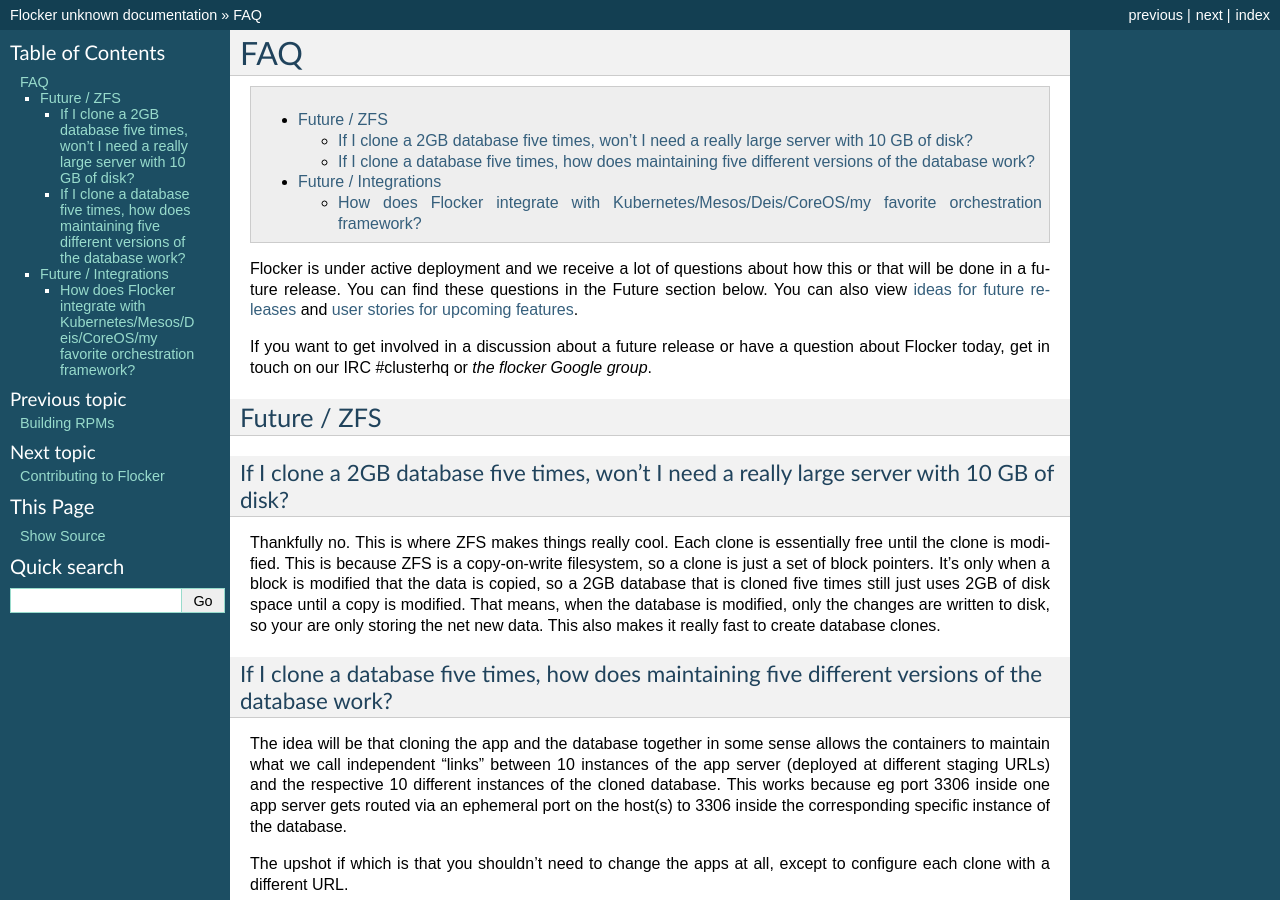
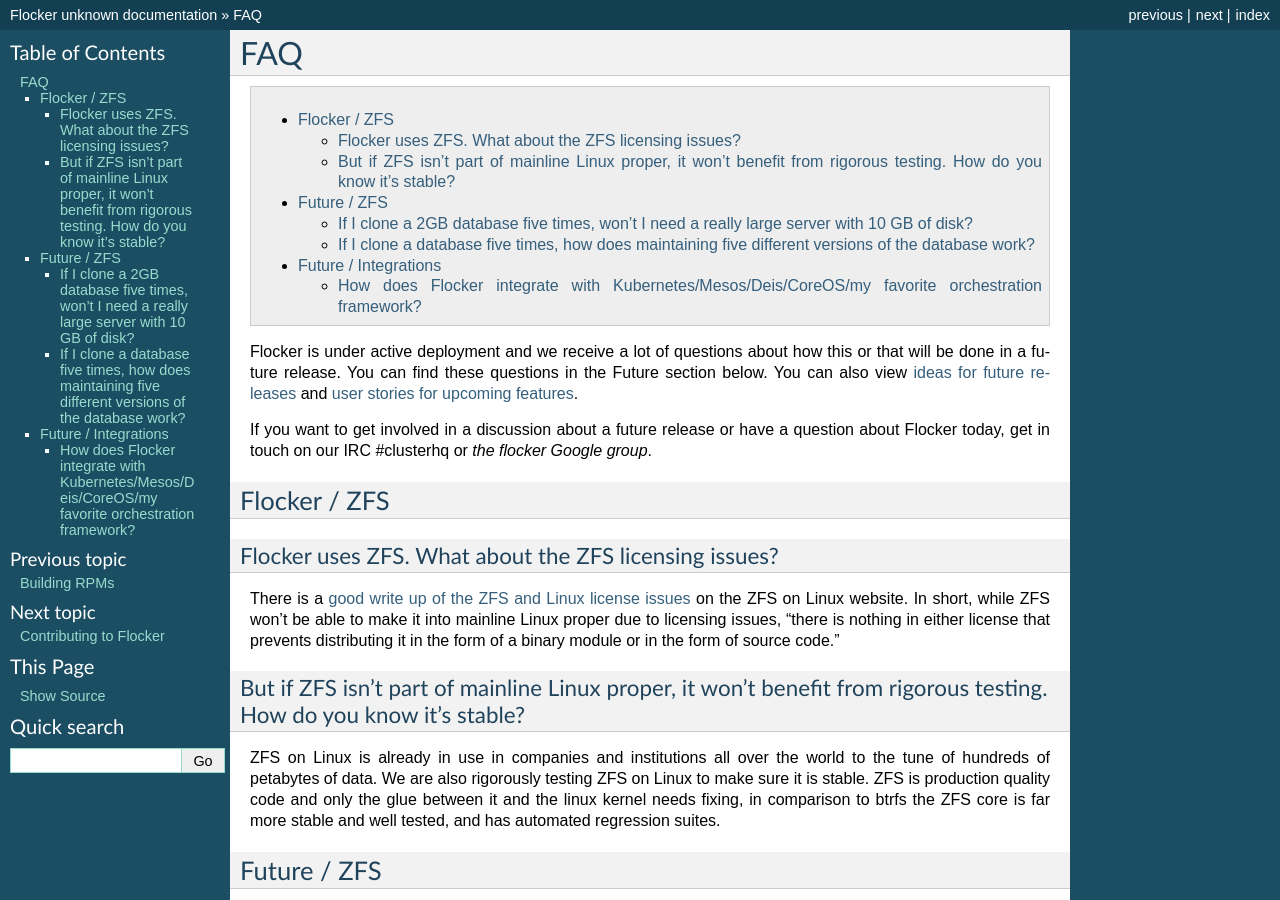
Before and after one commit to ClusterHQ/flocker, a Sphinx documentation site: the page built from docs/faq/index.rst, in a window 1280 px wide and 900 px high. Built offline with Sphinx 7.4.7, drawn with Linux system fonts in a browser that asks for light colours.

Commit message:
added ZFS licensing questions

```diff
--- a/docs/faq/index.rst
+++ b/docs/faq/index.rst
@@ -10,6 +10,19 @@
 Flocker is under active deployment and we receive a lot of questions about how this or that will be done in a future release.  You can find these questions in the Future section below.  You can also view `ideas for future releases`_  and `user stories for upcoming features`_.
 
 If you want to get involved in a discussion about a future release or have a question about Flocker today, get in touch on our IRC #clusterhq or `the flocker Google group`.
+
+Flocker / ZFS
+~~~~~~~~~~~~~~~~~~~~~~~~~~~~~~~~~~~~~~~~~~~~~~~~~~~~~~~~~~~~~~~~~~~~~~~~~~~~~~~~~~~~~~~~~~~~~~~~~~~~~~~~~~~~~~
+
+Flocker uses ZFS. What about the ZFS licensing issues?
+**************************************************************************************************************
+There is a `good write up of the ZFS and Linux license issues`_ on the ZFS on Linux website.  In short, while ZFS won't be able to make it into mainline Linux proper due to licensing issues, "there is nothing in either license that prevents distributing it in the form of a binary module or in the form of source code."
+
+
+But if ZFS isn't part of mainline Linux proper, it won't benefit from rigorous testing.  How do you know it's stable?
+********************************************************************************************************************
+ZFS on Linux is already in use in companies and institutions all over the world to the tune of hundreds of petabytes of data.  We are also rigorously testing ZFS on Linux to make sure it is stable. ZFS is production quality code and only the glue between it and the linux kernel needs fixing, in comparison to btrfs the ZFS core is far more stable and well tested, and has automated regression suites.
+
 
 Future / ZFS
 ~~~~~~~~~~~~~~~~~~~~~~~~~~~~~~~~~~~~~~~~~~~~~~~~~~~~~~~~~~~~~~~~~~~~~~~~~~~~~~~~~~~~~~~~~~~~~~~~~~~~~~~~~~~~~~
@@ -47,4 +60,5 @@
 
 .. _ideas for future releases: https://github.com/ClusterHQ/flocker/blob/master/docs/roadmap/index.rst
 .. _user stories for upcoming features: tbd
+.. _good write up of the ZFS and Linux license issues: http://zfsonlinux.org/faq.html#WhatAboutTheLicensingIssue
 .. _the flocker Google group: https://groups.google.com/forum/#!forum/flocker-users
```
